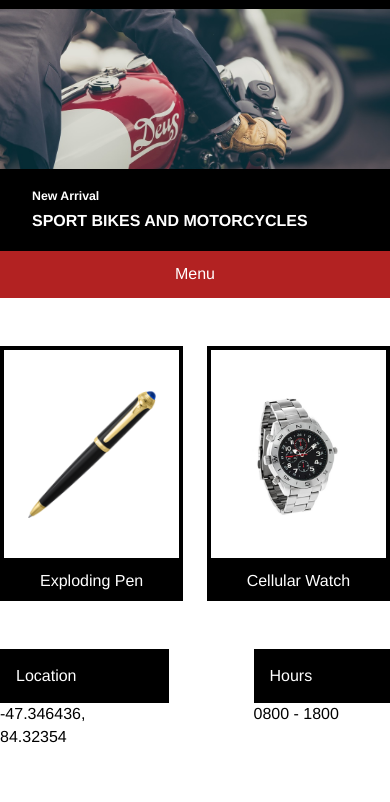
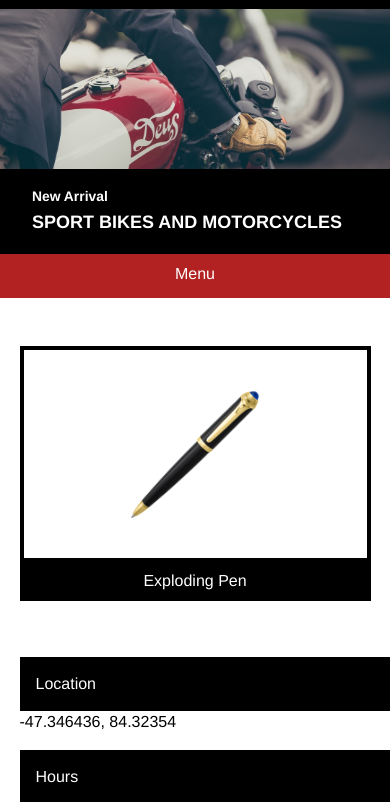
Before and after one commit to johnosorio182/Secretagent, a plain HTML site: page index.html in a window 390 px wide. Shown: the part 42-844 px from the top of the page. Drawn offline with Linux system fonts and the light colour scheme.

Commit message:
media queries set and testing responsive design

```diff
--- a/resources/css/style.css
+++ b/resources/css/style.css
@@ -163,16 +163,50 @@ p {
   .main-banner {
     height: 15em;
   }
+
   .headline {
     top: 10em;
     width: 100%;
     padding: 1em 2em;
   }
+
   .headline h4 {
-    font-size: 0.77em;
+    font-size: 0.77rem;
 
   }
+
   .headline h1 {
-    font-size: 1em;
+    font-size: 1rem;
   }
+
+  .products {
+    flex-wrap: wrap;
+  }
+
+  .product {
+    width: 90%;
+    margin: auto;
+  }
+
+  .product.watch {
+    display: none;
+  }
+
+  .product.glasses {
+    display: none;
+  }
+
+  .business-info {
+    flex-wrap: wrap;
+  }
+
+  .info {
+    width: 90%;
+    margin: 0.5em auto;
+  }
+
+  footer {
+    text-align: center;
+  }
+
 }
```
